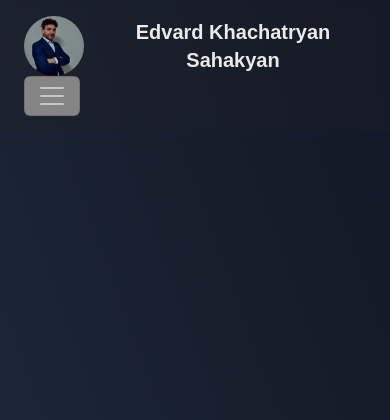
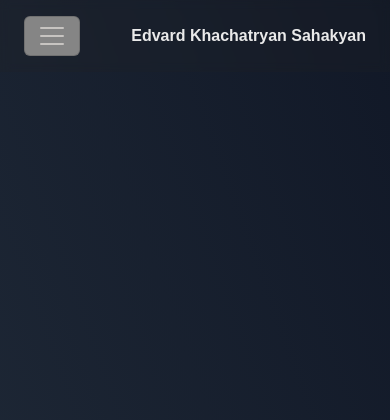
Before and after one commit to EdvardKS/CV-Flask, a Flask app: page / in a window 390 px wide. Shown: the top 420 px of the page. Run offline with Flask 3, Linux system fonts and the light colour scheme; the visitor is signed in with stand-in values (Sample User, id 1); data that the repository does not hold is empty; some libraries are stand-ins or nearby versions.

Commit message:
Fix Responsive Nav and Fix Responsive modal Experience

```diff
--- a/static/css/styles.css
+++ b/static/css/styles.css
@@ -473,13 +473,18 @@
   fill: #fff;
 }
 
-/* afdsfadsafdsfaeas vbra */
-
+/* ############################################################################################## */
+/* ############################################################################################## */
+/* ############################################################################################## */
 
 .modal-content {
   background: linear-gradient(to bottom, transparent, #cbd2e2,#cbd2e2, transparent);
 }
 
 .dark2 {
-  background: linear-gradient(to bottom, transparent, #1c2333, transparent) !important;
+  background: linear-gradient(to bottom, transparent, #1c2333, #1c2333, transparent) !important;
 }
+
+/* ############################################################################################## */
+/* ############################################################################################## */
+/* ############################################################################################## */
--- a/static/js/app.js
+++ b/static/js/app.js
@@ -290,11 +290,11 @@
 
         // Crear el elemento <img> para el SVG
         const imgElement = document.createElement('img');
-        imgElement.src = `/static/data/${entry.img_name}`; // Asumiendo que entry.img_name contiene el nombre del archivo SVG
-        imgElement.alt = entry.position[currentLanguage]; // Texto alternativo para accesibilidad
+        imgElement.src = `/static/data/${entry.img_name}`;
+        imgElement.alt = entry.company[currentLanguage]; // Texto alternativo para accesibilidad
         imgElement.style.height = "5em"; // Establecer la altura deseada
         imgElement.style.width = "auto"; // Mantener la relación de aspecto
-        imgElement.className = 'mb-5 rounded';
+        imgElement.className = 'mb-5 rounded img-fluid';
 
         // Agregar el <img> a la tarjeta
         cardExpr.appendChild(imgElement);
@@ -327,21 +327,21 @@
             const modalImg = document.createElement('img');
             modalImg.src = `/static/data/${entry.img_name}`; // Usar el mismo nombre de imagen
             modalImg.alt = entry.position[currentLanguage];
-            modalImg.style.width = '100%'; // Ajustar al ancho del modal
+            modalImg.style.width = '7em'; // Ajustar al ancho del modal
             modalImg.style.height = 'auto'; // Mantener la relación de aspecto
-            modalImg.className = 'mb-3'; // Margen inferior
+            modalImg.className = 'mb-3 rounded '; // Margen inferior
 
             // Crear un contenedor para el modal que imite la tarjeta
             const modalCard = document.createElement('div');
-            modalCard.className = 'text-center';
+            modalCard.className = 'text-center d-flex justify-content-center align-items-center flex-column';
             modalCard.style.position = 'relative';
-            modalCard.style.width = '300px'; // Ajusta el ancho según sea necesario
+            modalCard.style.width = 'auto'; // Ajusta el ancho según sea necesario
             modalCard.style.height = 'auto'; // Permitir que la altura se ajuste automáticamente
             modalCard.style.margin = '0 auto'; // Centrar la tarjeta
 
             // Agregar contenido al cuerpo del modal
             modalCard.innerHTML = `
-                <h2 class="text-grey-500 fs-1">${company}</h2><br>
+                <h2 class="text-grey-500 fs-3">${company}</h2><br>
                 ${period}<br>
                  ${location}<br><br>
             `;
--- a/templates/index.html
+++ b/templates/index.html
@@ -24,6 +24,7 @@
     <link rel="stylesheet" href="{{ url_for('static', filename='css/styles.css') }}">
     <link rel="stylesheet" href="{{ url_for('static', filename='css/carga.css') }}">
     <link rel="stylesheet" href="{{ url_for('static', filename='css/imagenes.css') }}">
+    <link rel="stylesheet" href="{{ url_for('static', filename='css/media.css') }}">
 
 </head>
 
@@ -33,11 +34,7 @@
     <div id="background-elements"></div>
     <div id="loading-screen" class="active">
         <div class="dark"></div>
-
         <div class="loader"></div>
-
-
-
     </div>
 
     <!-- Contenido Principal -->
@@ -45,16 +42,17 @@
 
         <nav id="navbar" class="navbar navbar-expand-lg ">
             <div class="container-fluid mx-auto px-4 py-2">
-                <div id="esteAparece" class="text-center d-flex justify-content-between align-items-center">
-                    <img src="{{ url_for('static', filename='data/1713730445414.jpeg') }}" alt="Edvard Khachatryan Sahakyan" class="img-fluid rounded-circle" style="max-height: 60px; object-fit: cover;">
-                    <span class="text-xl font-bold ms-3" id="nav-name"></span>
+
+                <div id="esteAparece" class="text-center d-flex justify-content-between align-items-center order-1 order-md-2">
+                    <img src="{{ url_for('static', filename='data/1713730445414.jpeg') }}" alt="Edvard Khachatryan Sahakyan" class="img-fluid rounded-circle d-none d-md-block" style="max-height: 60px; object-fit: cover;">
+                    <span class="font-bold ms-3 text-break" id="nav-name"></span>
                 </div>
 
-                <button class="navbar-toggler" type="button" data-bs-toggle="collapse" data-bs-target="#navbarNav" aria-controls="navbarNav" aria-expanded="false" aria-label="Toggle navigation">
-                    <span class="navbar-toggler-icon"></span>
+                <button class="navbar-toggler " type="button" data-bs-toggle="collapse" data-bs-target="#navbarNav" aria-controls="navbarNav" aria-expanded="false" aria-label="Toggle navigation">
+                    <span class="navbar-toggler-icon order-2 order-md-1"></span>
                 </button>
 
-                <div class="collapse navbar-collapse" id="navbarNav">
+                <div class="collapse navbar-collapse order-3" id="navbarNav">
                     <ul class="navbar-nav mx-auto">
                         <li class="nav-item"><a href="#photo" class="nav-link" data-translate="nav-photo">Home</a></li>
                         <li class="nav-item"><a href="#summary" class="nav-link" data-translate="nav-summary">Summary</a></li>
@@ -132,7 +130,6 @@
                 </div>
             </section>
 
-
             <section id="experience" class="section-transition h-screen flex items-center justify-center snap-start">
                 <div class="container mx-auto px-4">
                     <h2 class="text-2xl font-bold mb-4" data-translate="experience-title">Work Experience</h2>
@@ -144,15 +141,15 @@
 
 
 
-<div class="modal fade" id="myModal" tabindex="-1" aria-labelledby="myModalLabel" aria-hidden="true">
-  <div class="modal-dialog modal-dialog-centered">
+<div class="modal fade " id="myModal" tabindex="-1" aria-labelledby="myModalLabel" aria-hidden="true">
+  <div class="modal-dialog modal-dialog-centered ">
     <div class="modal-content">
       <div class="modal-header">
         <h5 class="modal-title" id="myModalLabel">Modal title</h5>
         <button type="button" class="btn-close" data-bs-dismiss="modal" aria-label="Close"></button>
       </div>
-      <div class="modal-body">
-        <p id="modalBodyText">Modal body text goes here.</p>
+      <div class="modal-body ">
+        <p id="modalBodyText" >Modal body text goes here.</p>
       </div>
       <div class="modal-footer">
         <p id="modalFooterText">Modal body text goes here.</p>
@@ -179,7 +176,6 @@
                 </div>
             </section>
 
-
             <section id="education" class="section-transition h-screen flex items-center justify-center snap-start">
                 <div class="container mx-auto px-4">
                     <h2 class="text-2xl font-bold mb-4" data-translate="education-title">Education</h2>
@@ -201,7 +197,6 @@
                     </div>
                 </div>
             </section>
-
 
             <section id="skills" class="section-transition h-screen flex items-center justify-center snap-start">
                 <div class="container mx-auto px-4">
@@ -240,11 +235,11 @@
     <script src="{{ url_for('static', filename='js/mouse.js') }}"></script>
     <script src="{{ url_for('static', filename='js/carga.js') }}"></script>
     <script src="{{ url_for('static', filename='js/imagenes.js') }}"></script>
-    <script src="https://cdn.jsdelivr.net/npm/bootstrap@5.1.3/dist/js/bootstrap.bundle.min.js"></script>
 
     <!-- Bootstrap JS -->
+    <script src="https://cdn.jsdelivr.net/npm/bootstrap@5.1.3/dist/js/bootstrap.bundle.min.js"></script>
     <script src="https://code.jquery.com/jquery-3.6.0.min.js"></script>
-    <script src="https://stackpath.bootstrapcdn.com/bootstrap/5.1.3/js/bootstrap.bundle.min.js"></script>
+
 
 </body>
 </html>
```
Also changed, not shown: static/css/media.css (added).
